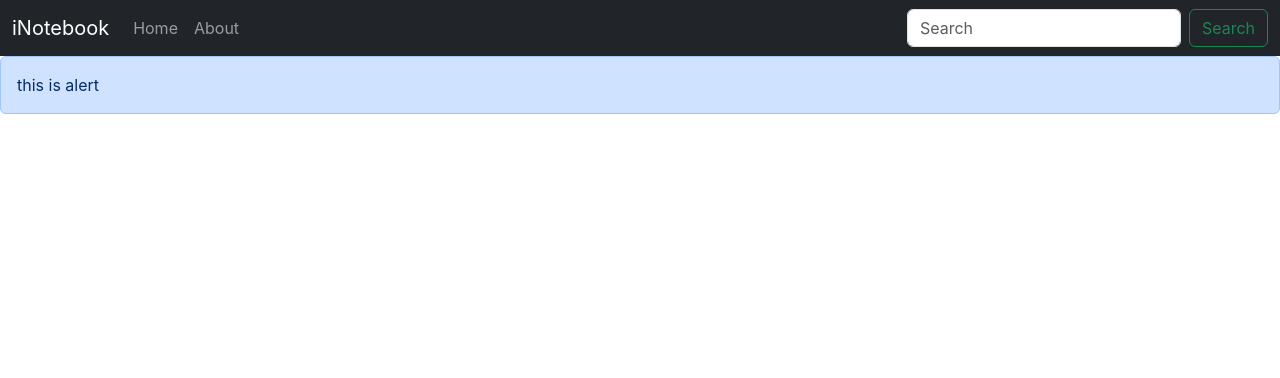
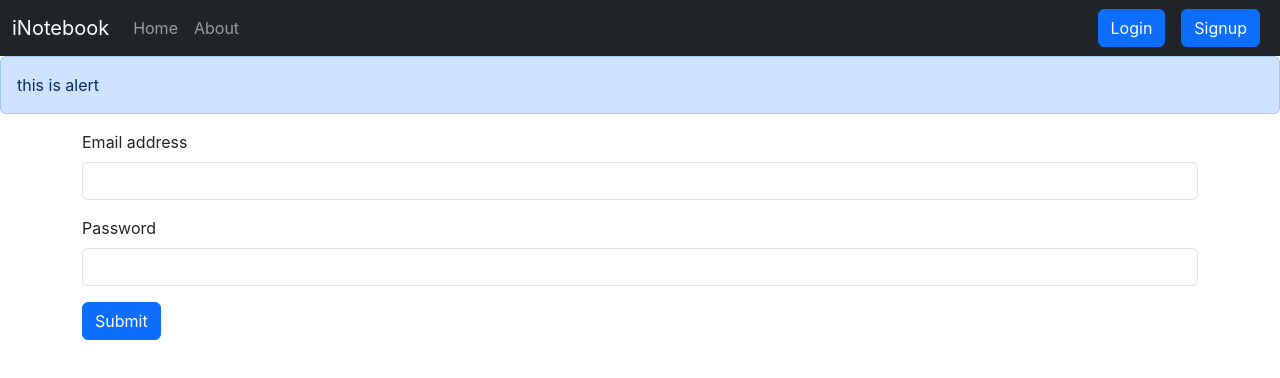
Before and after one commit to KirthanKumar/inotebook, a React (Create React App) app: page /login in a window 1280 px wide. Shown: the top 378 px of the page. Built offline with nearby package versions, Linux system fonts and the light colour scheme.

Commit message:
#69 - Adding Login Component to iNotebook

```diff
--- a/src/App.js
+++ b/src/App.js
@@ -5,6 +5,8 @@
 import About from "./components/About";
 import NoteState from "./context/notes/NoteState";
 import Alert from "./components/Alert";
+import Login from "./components/Login";
+import Signup from "./components/Signup";
 
 function App() {
   return (
@@ -12,11 +14,13 @@
       <NoteState>
         <Router>
           <Navbar />
-          <Alert message="this is alert"/>
+          <Alert message="this is alert" />
           <div className="container">
             <Routes>
               <Route exact path="/" element={<Home />} />
               <Route exact path="/about" element={<About />} />
+              <Route exact path="/login" element={<Login />} />
+              <Route exact path="/signup" element={<Signup />} />
             </Routes>
           </div>
         </Router>
--- /dev/null
+++ b/src/components/Login.js
@@ -0,0 +1,75 @@
+import React, { useState } from "react";
+import { useNavigate } from "react-router-dom";
+
+const Login = () => {
+  const [credentials, setCredentials] = useState({ email: "", password: "" });
+
+  let navigate = useNavigate();
+
+  const handleSubmit = async (e) => {
+    e.preventDefault();
+    const response = await fetch("http://localhost:5000/api/auth/login", {
+      method: "POST",
+      headers: {
+        "Content-Type": "application/json",
+      },
+      body: JSON.stringify({
+        email: credentials.email,
+        password: credentials.password,
+      }),
+    });
+    const json = await response.json();
+    console.log(json);
+
+    if (json.success) {
+      // save the auth token and redirect
+      localStorage.setItem("token", json.authtoken);
+      navigate("/");
+    } else {
+      alert("Invalid credentials");
+    }
+  };
+
+  const onChange = (e) => {
+    setCredentials({ ...credentials, [e.target.name]: e.target.value });
+  };
+
+  return (
+    <div>
+      <form onSubmit={handleSubmit}>
+        <div className="mb-3">
+          <label htmlFor="email" className="form-label">
+            Email address
+          </label>
+          <input
+            type="email"
+            className="form-control"
+            id="email"
+            aria-describedby="emailHelp"
+            name="email"
+            value={credentials.email}
+            onChange={onChange}
+          />
+        </div>
+        <div className="mb-3">
+          <label htmlFor="password" className="form-label">
+            Password
+          </label>
+          <input
+            type="password"
+            className="form-control"
+            id="password"
+            name="password"
+            value={credentials.password}
+            onChange={onChange}
+          />
+        </div>
+        <button type="submit" className="btn btn-primary">
+          Submit
+        </button>
+      </form>
+    </div>
+  );
+};
+
+export default Login;
--- a/src/components/Navbar.js
+++ b/src/components/Navbar.js
@@ -52,16 +52,13 @@
               </Link>
             </li>
           </ul>
-          <form className="d-flex" role="search">
-            <input
-              className="form-control me-2"
-              type="search"
-              placeholder="Search"
-              aria-label="Search"
-            />
-            <button className="btn btn-outline-success" type="submit">
-              Search
-            </button>
+          <form className="d-flex">
+            <Link className="btn btn-primary mx-2" to={"/login"} role="button">
+              Login
+            </Link>
+            <Link className="btn btn-primary mx-2" to={"/signup"} role="button">
+              Signup
+            </Link>
           </form>
         </div>
       </div>
--- /dev/null
+++ b/src/components/Signup.js
@@ -0,0 +1,11 @@
+import React from 'react';
+
+const Signup = () => {
+  return (
+    <div>
+
+    </div>
+  );
+}
+
+export default Signup;
```
Also changed, not shown: myNotes/67.txt, 1 other file (tests, documents, lock files or other folders).
